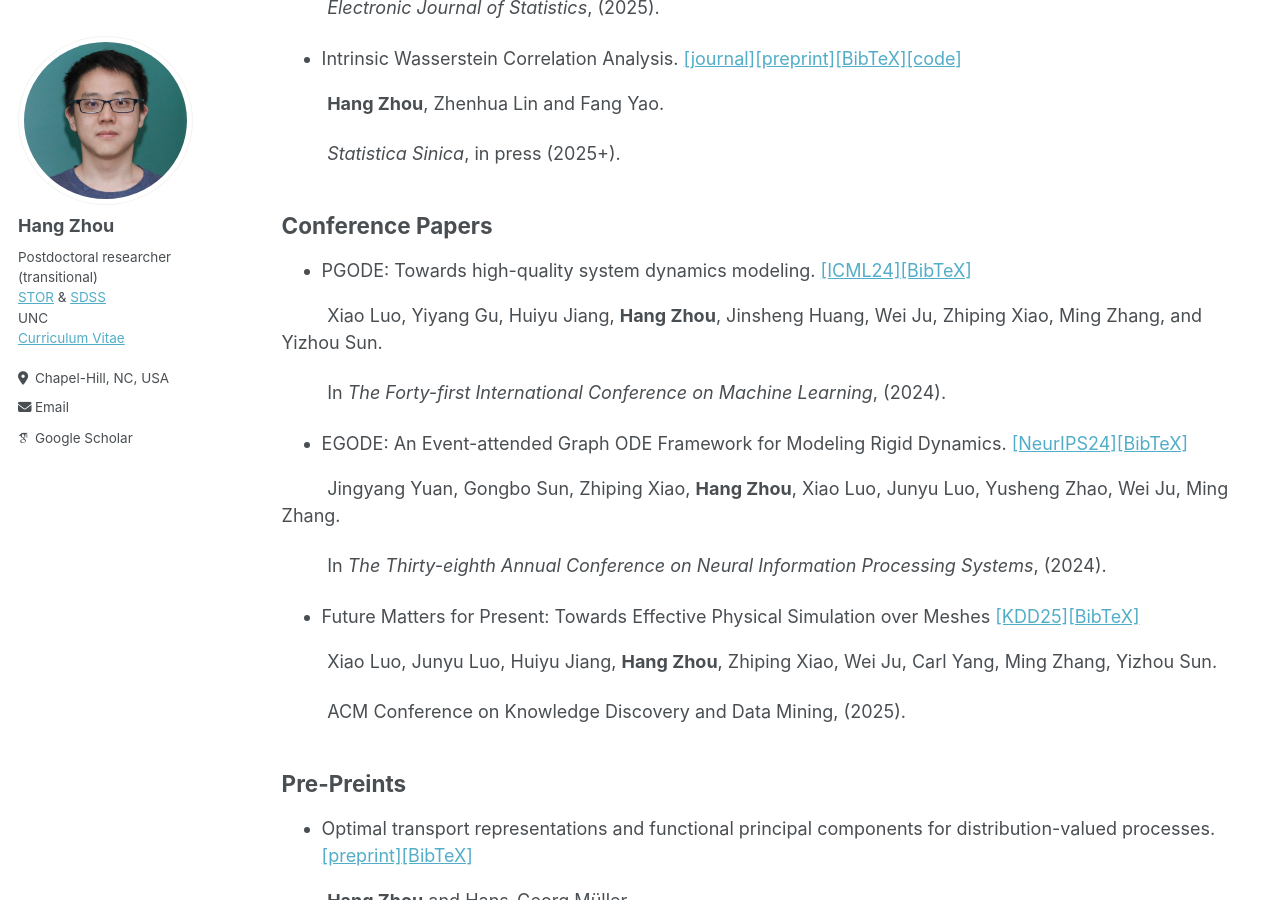
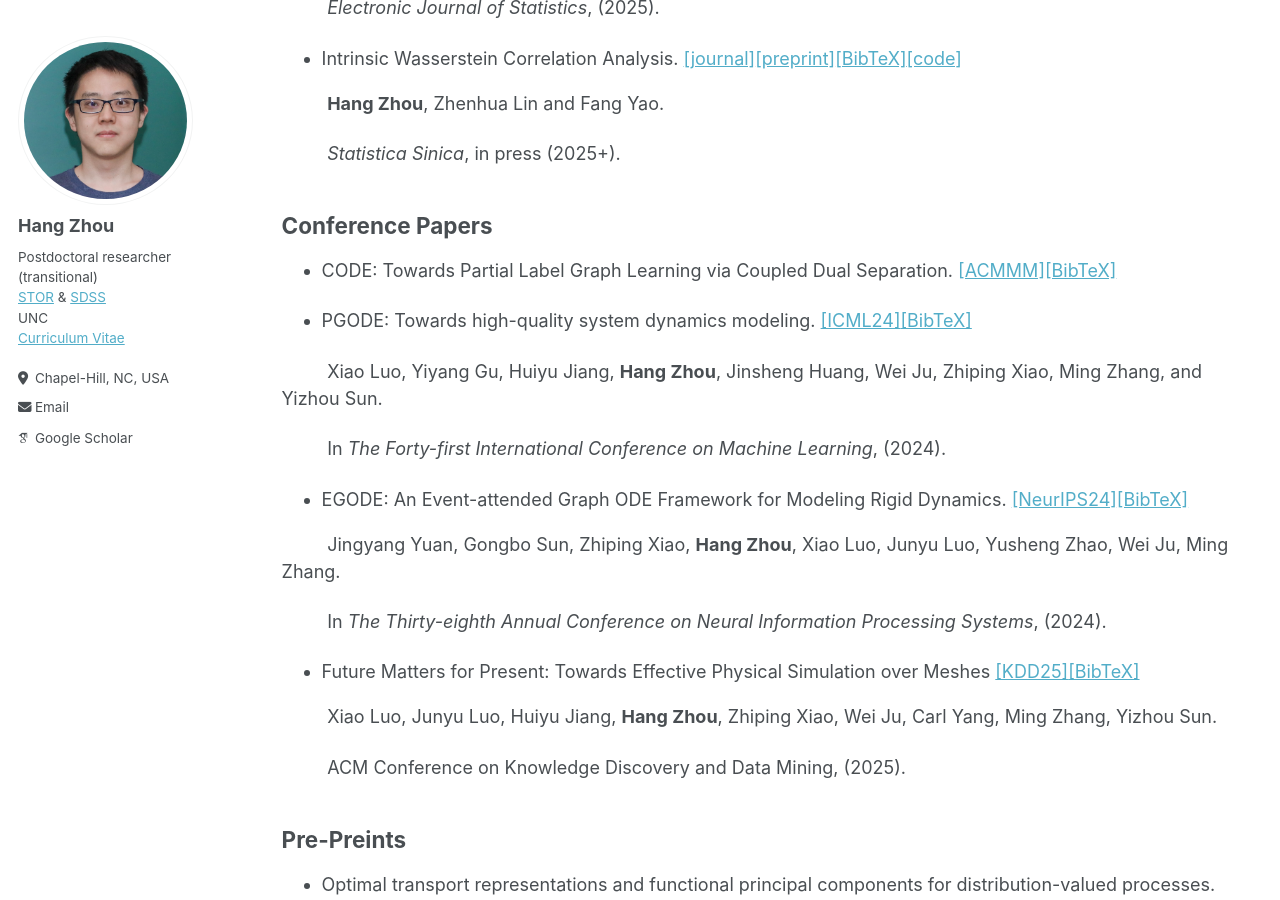
Before and after one commit to hg-zh/hg-zh.github.io, a Jekyll site: the page built from _pages/publications.md, in a window 1280 px wide and 900 px high, scrolled down 1212 px. Built offline with Jekyll 4.4.1, drawn with Linux system fonts in a browser that asks for light colours; some web fonts are replaced.

Commit message:
Add CODE paper to conference publications

```diff
--- a/_pages/publications.md
+++ b/_pages/publications.md
@@ -60,6 +60,8 @@ author_profile: true
 
 ## Conference Papers
 
+- CODE: Towards Partial Label Graph Learning via Coupled Dual Separation. [\[ACMMM\]](https://dl.acm.org/doi/10.1145/3746027.3755812)[\[BibTeX\]](https://hg-zh.github.io/files/CODE)
+
 - PGODE: Towards high-quality system dynamics modeling. [\[ICML24\]](https://openreview.net/forum?id=jrE7geZekq)[\[BibTeX\]](https://hg-zh.github.io/files/PGODE)
 
 &nbsp;&nbsp;&nbsp;&nbsp;&nbsp;&nbsp;&nbsp;&nbsp; Xiao Luo, Yiyang Gu, Huiyu Jiang, **Hang Zhou**, Jinsheng Huang, Wei Ju, Zhiping Xiao, Ming Zhang, and Yizhou Sun.
```
